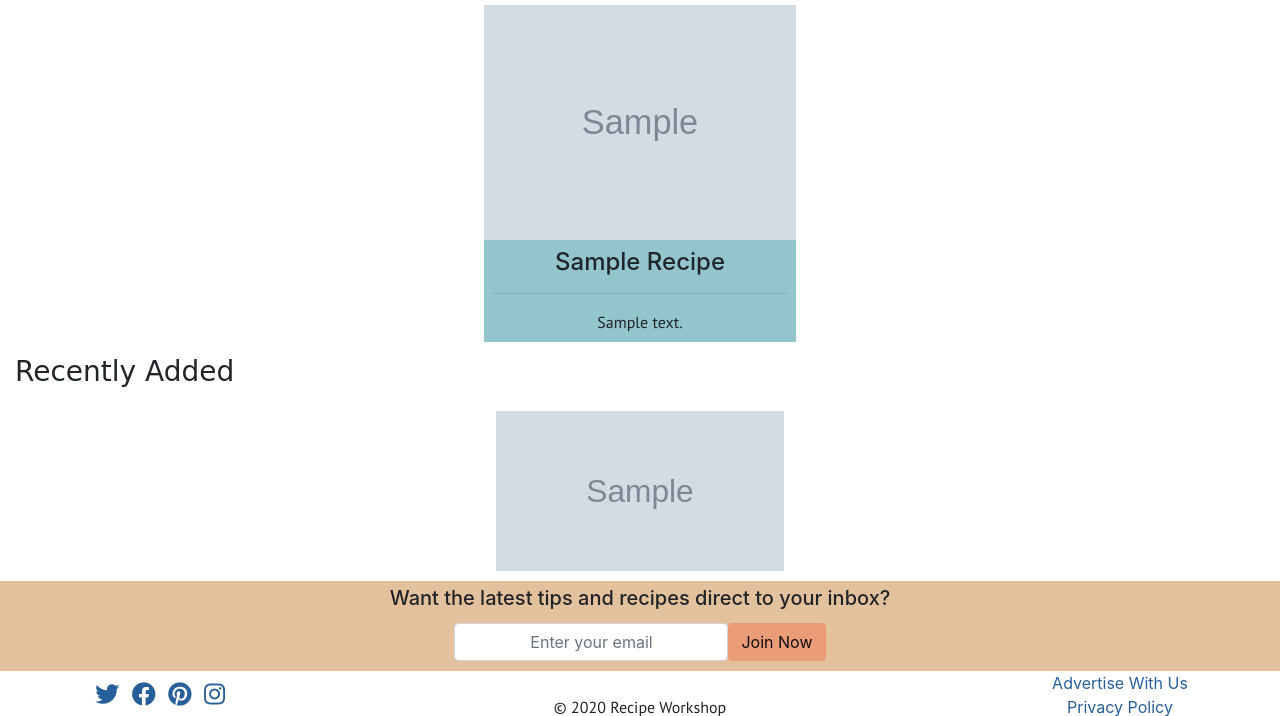
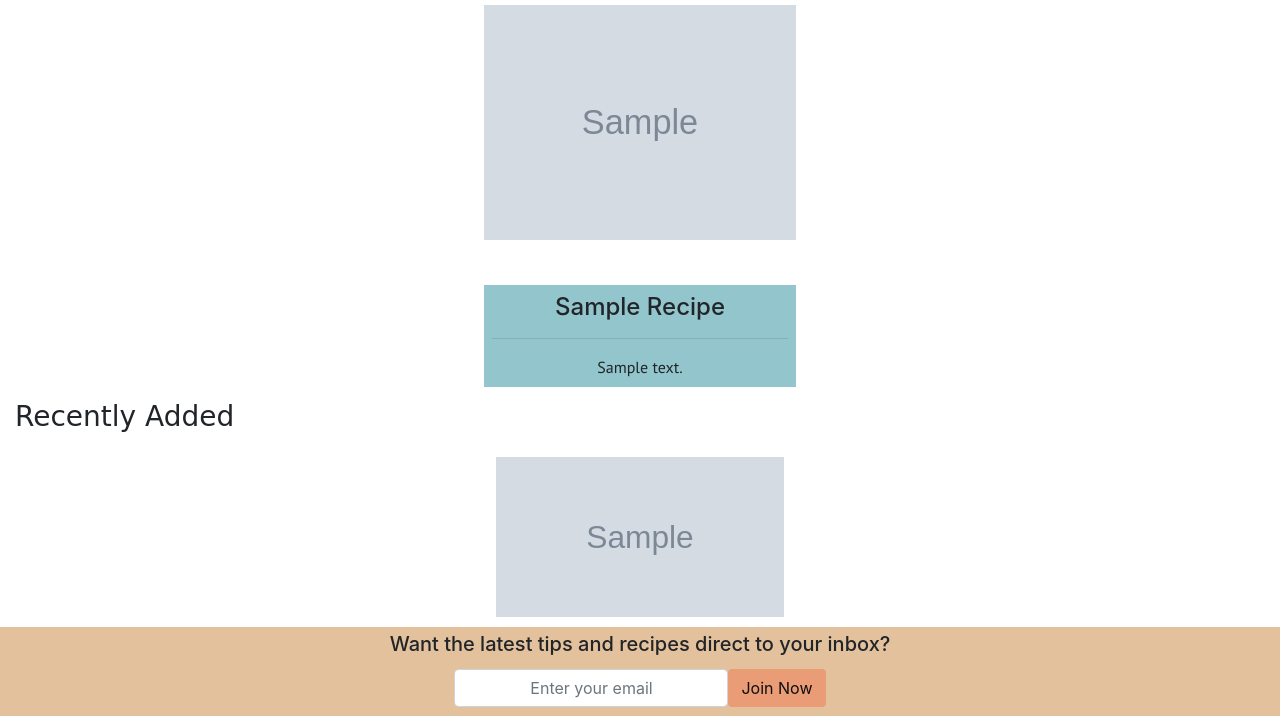
Before and after one commit to Andy-Osborne/Recipe-Workshop, a Flask app: page / in a window 1280 px wide. Shown: the part 529-1245 px from the top of the page. Run offline with Flask 2, Linux system fonts and the light colour scheme; grey boxes marked "Sample" are stand-in pictures; a database or web service that is not in the repository returns one stand-in record (values such as "Sample title"); some libraries are stand-ins or nearby versions; some web fonts are replaced.

Commit message:
Apply styling to featured image for improved responsive display

```diff
--- a/static/css/style.css
+++ b/static/css/style.css
@@ -587,6 +587,10 @@ form #news-email {
         height: auto;
     }
 
+    .featured-container {
+        height: 25vh;
+    }
+
     .recent-recipe {
         height: 20vh;
     }
@@ -642,6 +646,10 @@ form #news-email {
     .b-reg-image,
     .b-login-image {
         height: fit-content;
+    }
+
+    .featured-container {
+        height: 55vh;
     }
 
     .recent-recipe {
@@ -703,6 +711,10 @@ form #news-email {
         height: auto;
     }
 
+    .featured-container {
+        height: 20vh;
+    }
+
     .recent-recipe {
         height: 15vh;
     }
@@ -741,6 +753,10 @@ form #news-email {
 }
 
 @media only screen and (min-width: 1024px) and (orientation: landscape) {
+    .featured-container {
+        height: 35vh;
+    }
+
     .recent-recipe {
         width: 22vw;
         height: 20vh;
@@ -784,6 +800,10 @@ form #news-email {
         height: 20vh;
     }
 
+    .featured-container {
+        height: 25vh;
+    }
+
     .search-image {
         height: 25vh;
     }
@@ -795,13 +815,17 @@ form #news-email {
 }
 
 @media only screen and (min-width: 1800px) {
+    .featured-container {
+        height: 40vh;
+    }
+
     .recent-recipe {
         height: 30vh;
     }
 
     .recent-recipe a img {
         width: calc(25vw - 2rem);
-        height: calc(30vh - 0.5rem);
+        height: calc(40vh - 0.5rem);
     }
 
     .search-image {
```
